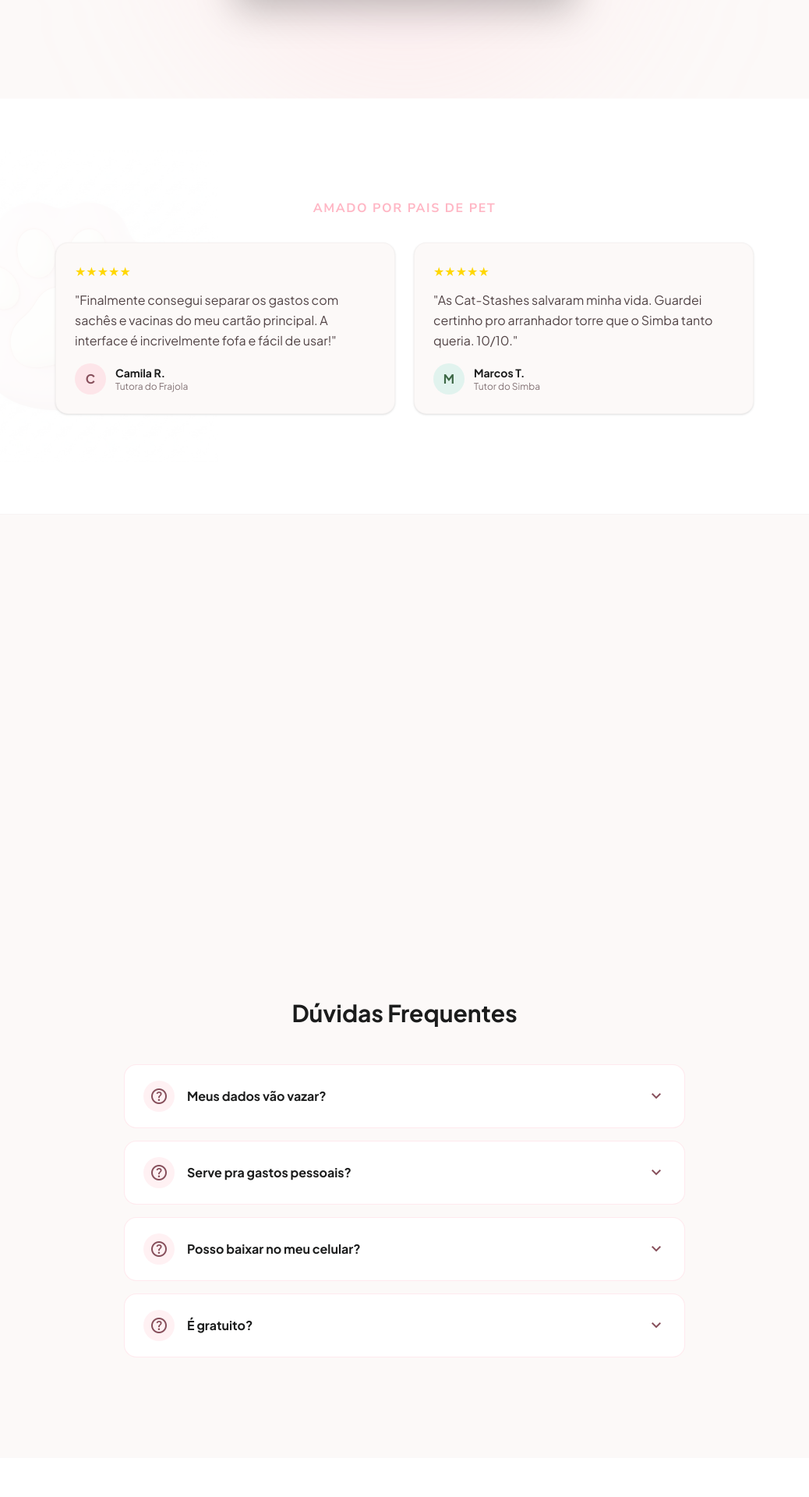
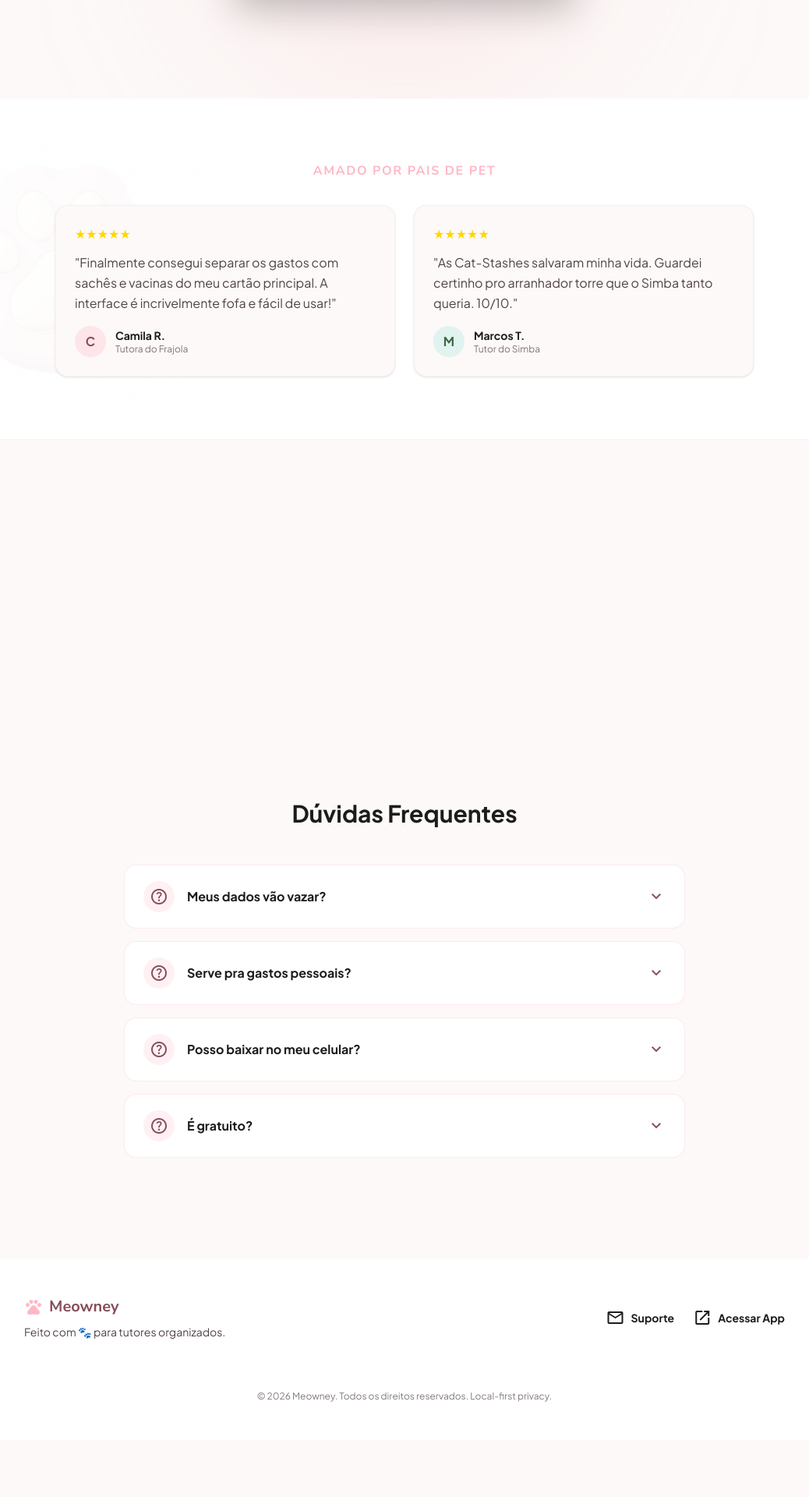
Before and after one commit to jaharivsn/meowney, a Next.js app: page / in a window 1280 px wide. Shown: the part 5020-6940 px from the top of the page at 78% size, without its empty margins (121-1159 px from the left). After the commit the page ends 6867 px from the top, so only its background shows below. Built offline with nearby package versions, Linux system fonts and the light colour scheme.

Commit message:
style: corrigindo gap gigante entre as sessões finais

```diff
--- a/src/app/page.tsx
+++ b/src/app/page.tsx
@@ -270,7 +270,7 @@ export default function LandingPage() {
       </section>
 
       {/* Social Proof Section (New) */}
-      <section className="bg-surface-container-lowest py-24 md:py-32 px-6 border-t border-surface-variant/10 relative overflow-hidden z-10">
+      <section className="bg-surface-container-lowest py-16 md:py-20 px-6 border-t border-surface-variant/10 relative overflow-hidden z-10">
         <div className="absolute top-1/2 left-0 -translate-y-1/2 opacity-[0.03] pointer-events-none">
           <Image src="/kawaii_paw_icon.jpg" alt="Paw" width={400} height={400} className="mix-blend-multiply" />
         </div>
@@ -309,7 +309,7 @@ export default function LandingPage() {
       </section>
 
       {/* Benefits Section */}
-      <section className="bg-surface py-24 md:py-32 px-6 border-t border-surface-variant/20 z-10">
+      <section className="bg-surface py-16 md:py-20 px-6 border-t border-surface-variant/20 z-10">
         <div className="max-w-5xl mx-auto">
           <motion.div
             initial="hidden"
@@ -346,7 +346,7 @@ export default function LandingPage() {
       </section>
 
       {/* FAQ Section */}
-      <section className="py-24 md:py-32 px-6 max-w-3xl mx-auto w-full z-10 relative">
+      <section className="pt-12 md:pt-16 pb-24 md:pb-32 px-6 max-w-3xl mx-auto w-full z-10 relative">
         <motion.h2
           initial="hidden"
           whileInView="visible"
```
